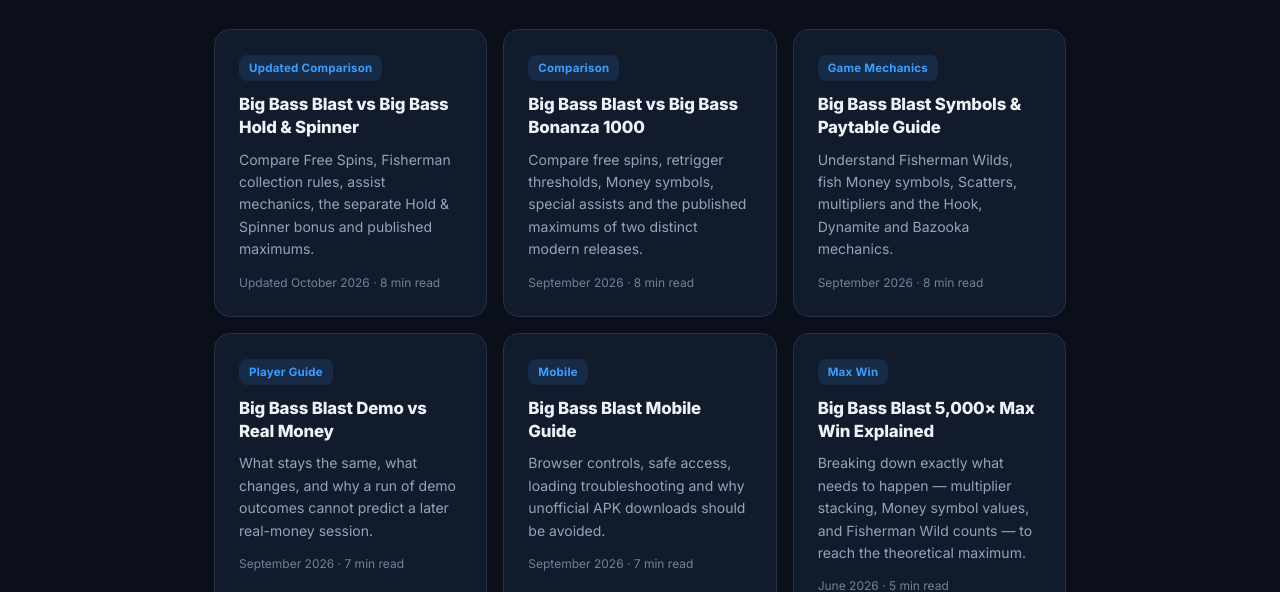
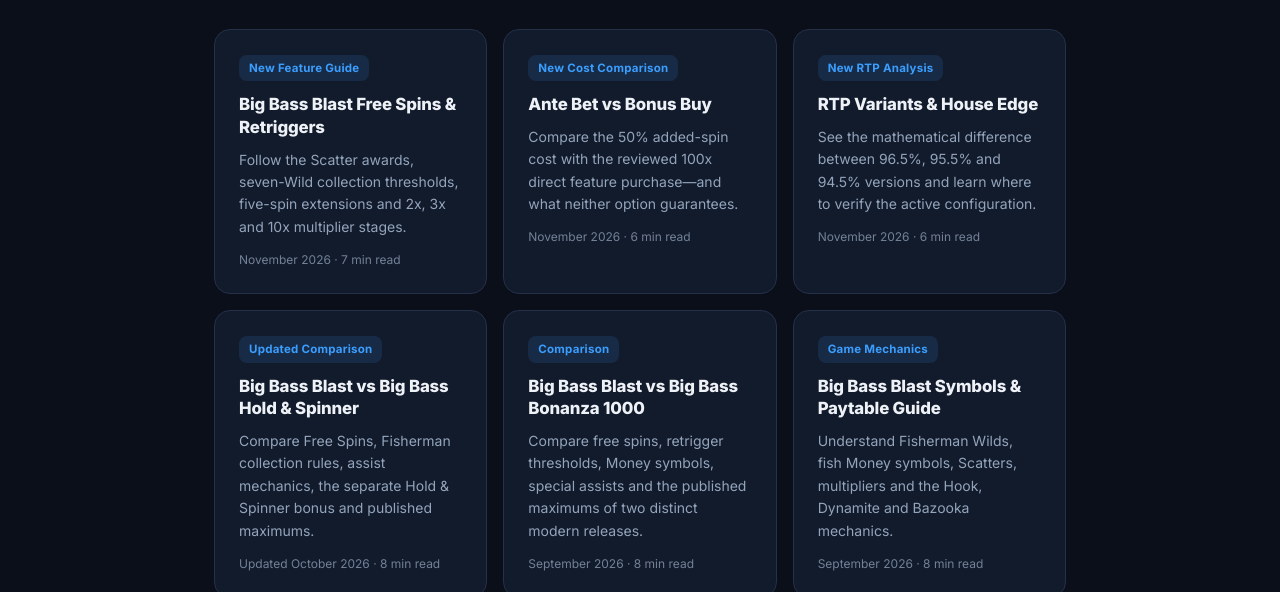
Before and after one commit to NorthstreamLLC/bigbassblast, a plain HTML site: page blog/index.html in a window 1280 px wide. Shown: the part 208-800 px from the top of the page. Drawn offline with Linux system fonts and the light colour scheme.

Commit message:
Add three Big Bass feature guides

```diff
--- a/blog/index.html
+++ b/blog/index.html
@@ -67,6 +67,18 @@
     <p class="muted">Max win breakdowns, slot comparisons, strategy deep dives and the latest Big Bass news.</p>
 
     <div class="grid grid-auto" style="margin-top:var(--sp-8);">
+      <a href="../blog/big-bass-blast-free-spins-retriggers/index.html" class="blog-card">
+        <span class="tag">New Feature Guide</span><h2>Big Bass Blast Free Spins &amp; Retriggers</h2>
+        <p>Follow the Scatter awards, seven-Wild collection thresholds, five-spin extensions and 2x, 3x and 10x multiplier stages.</p><div class="meta">November 2026 · 7 min read</div>
+      </a>
+      <a href="../blog/big-bass-blast-ante-bet-vs-bonus-buy/index.html" class="blog-card">
+        <span class="tag">New Cost Comparison</span><h2>Ante Bet vs Bonus Buy</h2>
+        <p>Compare the 50% added-spin cost with the reviewed 100x direct feature purchase—and what neither option guarantees.</p><div class="meta">November 2026 · 6 min read</div>
+      </a>
+      <a href="../blog/big-bass-blast-rtp-variants-house-edge/index.html" class="blog-card">
+        <span class="tag">New RTP Analysis</span><h2>RTP Variants &amp; House Edge</h2>
+        <p>See the mathematical difference between 96.5%, 95.5% and 94.5% versions and learn where to verify the active configuration.</p><div class="meta">November 2026 · 6 min read</div>
+      </a>
       <a href="../big-bass-hold-spin/index.html" class="blog-card">
         <span class="tag">Updated Comparison</span>
         <h2>Big Bass Blast vs Big Bass Hold &amp; Spinner</h2>
--- a/sitemap.xml
+++ b/sitemap.xml
@@ -13,7 +13,10 @@
   <url><loc>https://www.bigbassblast.com/big-bass-splash</loc><lastmod>2026-08-25</lastmod><priority>0.7</priority></url>
   <url><loc>https://www.bigbassblast.com/big-bass-amazon-extreme</loc><lastmod>2026-08-25</lastmod><priority>0.7</priority></url>
   <url><loc>https://www.bigbassblast.com/big-bass-hold-spin</loc><lastmod>2026-10-06</lastmod><priority>0.7</priority></url>
-  <url><loc>https://www.bigbassblast.com/blog</loc><lastmod>2026-10-06</lastmod><priority>0.7</priority></url>
+  <url><loc>https://www.bigbassblast.com/blog</loc><lastmod>2026-11-06</lastmod><priority>0.7</priority></url>
+  <url><loc>https://www.bigbassblast.com/blog/big-bass-blast-free-spins-retriggers</loc><lastmod>2026-11-06</lastmod><priority>0.7</priority></url>
+  <url><loc>https://www.bigbassblast.com/blog/big-bass-blast-ante-bet-vs-bonus-buy</loc><lastmod>2026-11-06</lastmod><priority>0.7</priority></url>
+  <url><loc>https://www.bigbassblast.com/blog/big-bass-blast-rtp-variants-house-edge</loc><lastmod>2026-11-06</lastmod><priority>0.7</priority></url>
   <url><loc>https://www.bigbassblast.com/blog/big-bass-blast-max-win</loc><lastmod>2026-08-25</lastmod><priority>0.6</priority></url>
   <url><loc>https://www.bigbassblast.com/rewards</loc><lastmod>2026-08-25</lastmod><priority>0.8</priority></url>
   <url><loc>https://www.bigbassblast.com/blog/big-bass-series-popularity</loc><lastmod>2026-08-25</lastmod><priority>0.6</priority></url>
```
Also changed, not shown: blog/big-bass-blast-ante-bet-vs-bonus-buy/index.html (added, +1 -0 lines), blog/big-bass-blast-free-spins-retriggers/index.html (added, +1 -0 lines), blog/big-bass-blast-rtp-variants-house-edge/index.html (added, +1 -0 lines).
